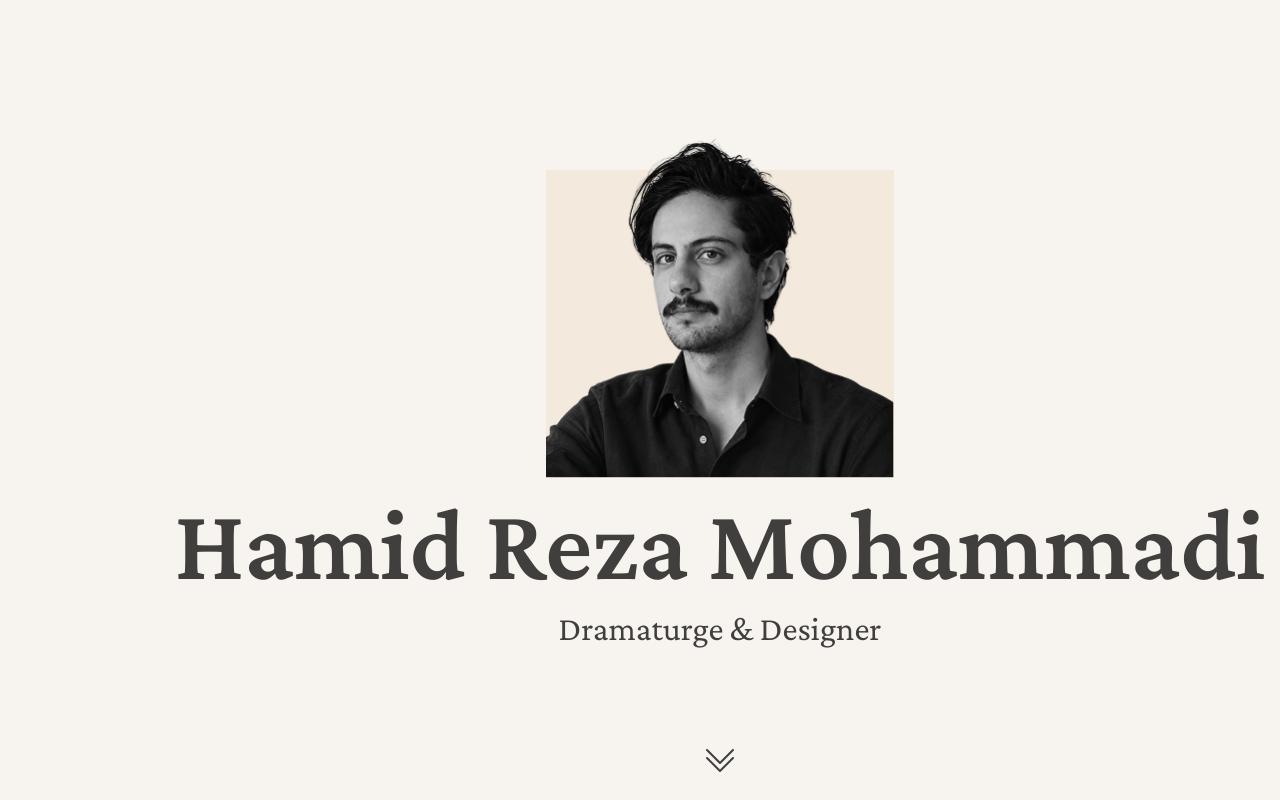
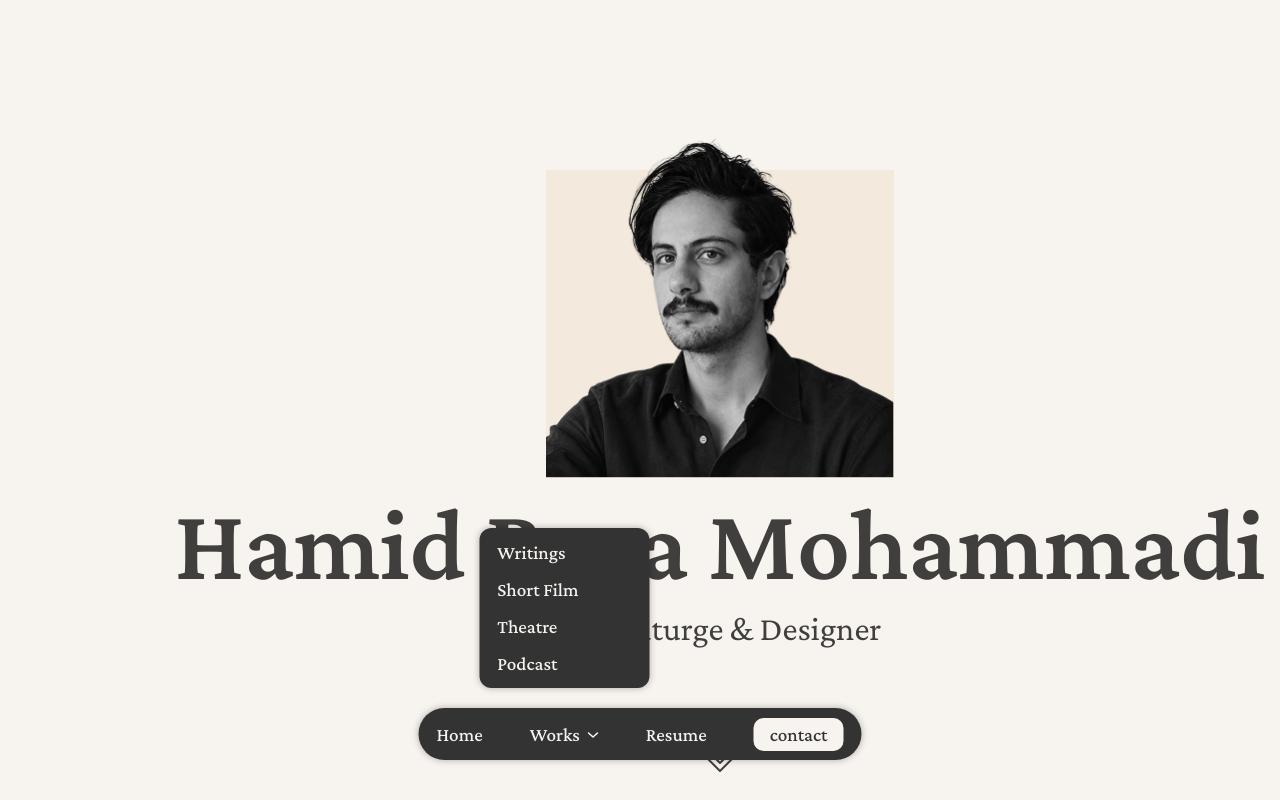
Before and after one commit to hamidrezamod/portfolio, a plain HTML site: page index.html in a window 1280 px wide. Shown: the top 800 px of the page. Drawn offline with nearby package versions, Linux system fonts and the light colour scheme.

Commit message:
Update style.css

```diff
--- a/css/style.css
+++ b/css/style.css
@@ -699,6 +699,119 @@ footer {
   text-align: center;
 }
 
+
+/* =========================
+   DOCK NAV (sticky bottom center)
+========================= */
+
+.dock-nav{
+  position: fixed;
+  left: 50%;
+  bottom: 40px;                 /* اگر فاصله دقیق از پایین داری بگو تا دقیقش کنم */
+  transform: translateX(-50%);
+  z-index: 9999;
+
+  width: 443px;
+  height: 52px;
+  padding: 0 18px;
+
+  display: flex;
+  align-items: center;
+  justify-content: space-between;
+
+  background: #343333;
+  color: #F7F4EF;
+
+  border-radius: 26px;          /* حالت pill */
+  box-shadow: 0 0 7px rgba(0,0,0,0.3); /* blur 7, x/y = 0 */
+}
+
+.dock-nav__link,
+.dock-nav__cta{
+  font-size: 19px;              /* Navbar/Menu */
+  font-weight: 500;
+  line-height: normal;
+  color: inherit;
+  text-decoration: none;
+}
+
+.dock-nav__link:hover{
+  text-decoration: underline;
+}
+
+/* Works button */
+.dock-nav__toggle{
+  font-family: inherit;
+  color: inherit;
+  background: transparent;
+  border: 0;
+  padding: 0;
+
+  font-size: 19px;
+  font-weight: 500;
+  line-height: normal;
+
+  display: inline-flex;
+  align-items: center;
+  gap: 8px;
+
+  cursor: pointer;
+}
+
+.dock-nav__chevron{
+  width: 11px;
+  height: 9px;
+  display: block;
+  transition: transform 180ms ease; /* انیمیشن سبک، اگر نمی‌خوای بگو حذف کنم */
+}
+
+.dock-nav.is-open .dock-nav__chevron{
+  transform: rotate(180deg);
+}
+
+/* contact button look */
+.dock-nav__cta{
+  background: #F7F4EF;
+  color: #343333;
+  padding: 6px 16px;
+  border-radius: 10px;
+}
+
+/* Dropdown menu */
+.dock-nav__works{
+  position: relative;
+}
+
+.dock-nav__menu{
+  position: absolute;
+  left: 50%;
+  bottom: 62px;                 /* بالای نوار */
+  transform: translateX(-50%);
+
+  width: 170px;                 /* اگر عرض دقیق منو رو داری بگو */
+  padding: 14px 18px;
+
+  background: #343333;
+  border-radius: 12px;
+  box-shadow: 0 0 7px rgba(0,0,0,0.3);
+
+  display: flex;
+  flex-direction: column;
+  gap: 16px;
+}
+
+.dock-nav__menu-link{
+  font-size: 19px;
+  font-weight: 500;
+  line-height: normal;
+  color: #F7F4EF;
+  text-decoration: none;
+}
+
+.dock-nav__menu-link:hover{
+  text-decoration: underline;
+}
+
 /* موبایل فعلاً غیرفعال است (Stage 1)
 @media (...) { ... }
 */
```
